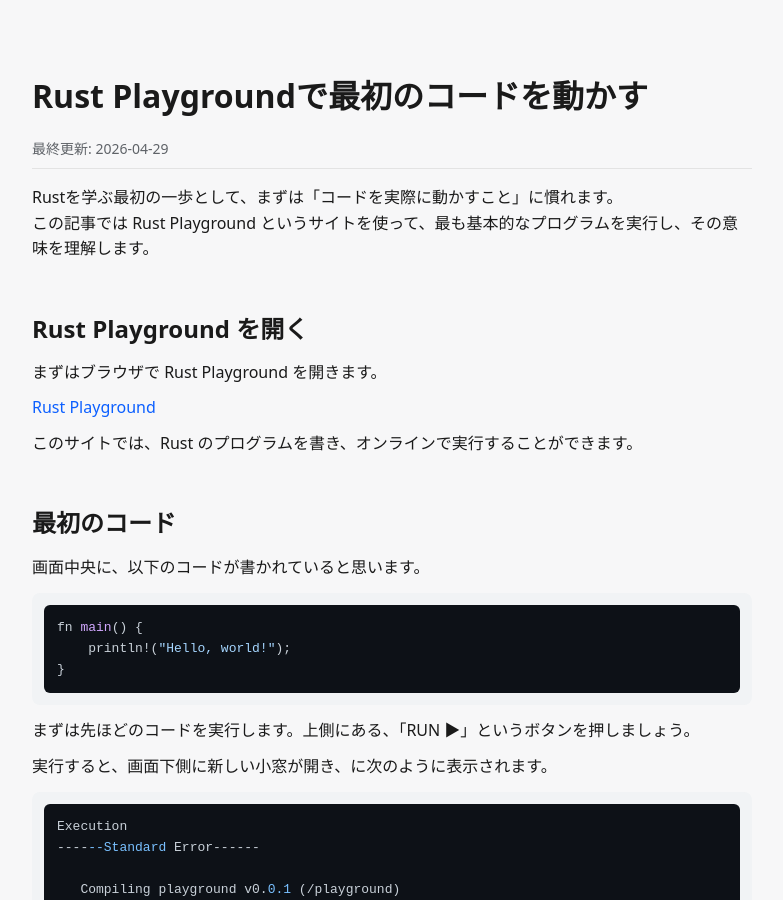
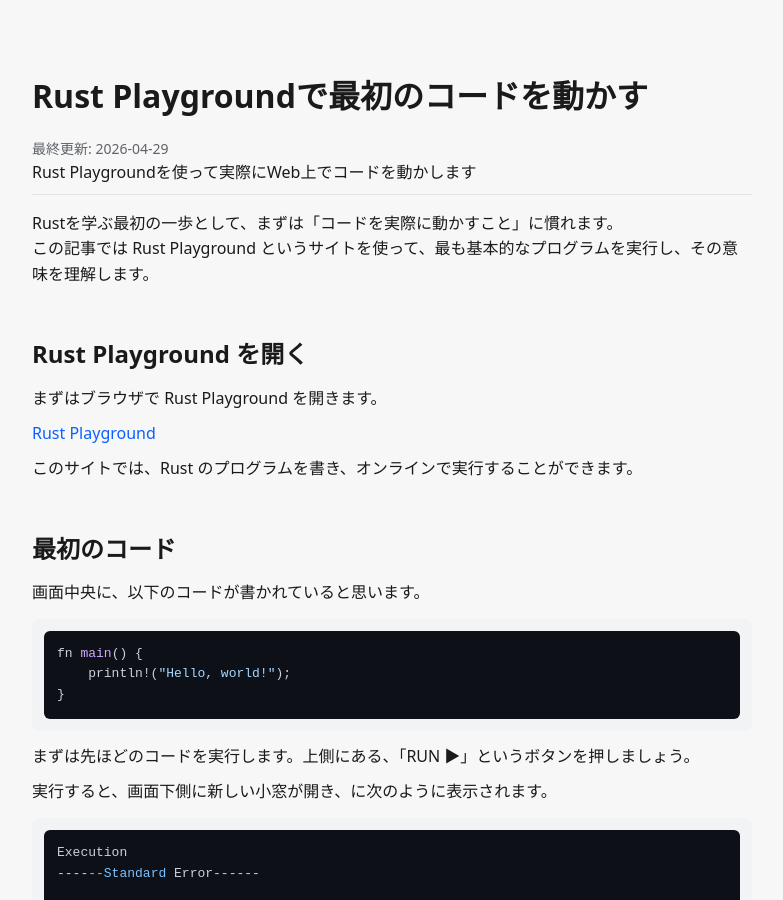
Before and after one commit to nh0102heiya-lab/programming-lessons, a Jekyll site: the page built from _rust-from-zero/core/03-first-program.md, in a window 1280 px wide and 900 px high. Shown: the whole window, without its empty margins (248-1031 px from the left). Built offline with Jekyll 4.4.1, drawn with Linux system fonts in a browser that asks for light colours; nearby versions of some CDN libraries; comment, search, counter and statistics services are not loaded.

Commit message:
Update 03-first-program.md

```diff
--- a/_rust-from-zero/core/03-first-program.md
+++ b/_rust-from-zero/core/03-first-program.md
@@ -1,6 +1,7 @@
 ---
 layout: default
-title: "Rust Playgroundで最初のコードを動かす"
+title: Rust Playgroundで最初のコードを動かす
+description: Rust Playgroundを使って実際にWeb上でコードを動かします
 order: 3
 section: core
 updated: 2026-04-29
```
